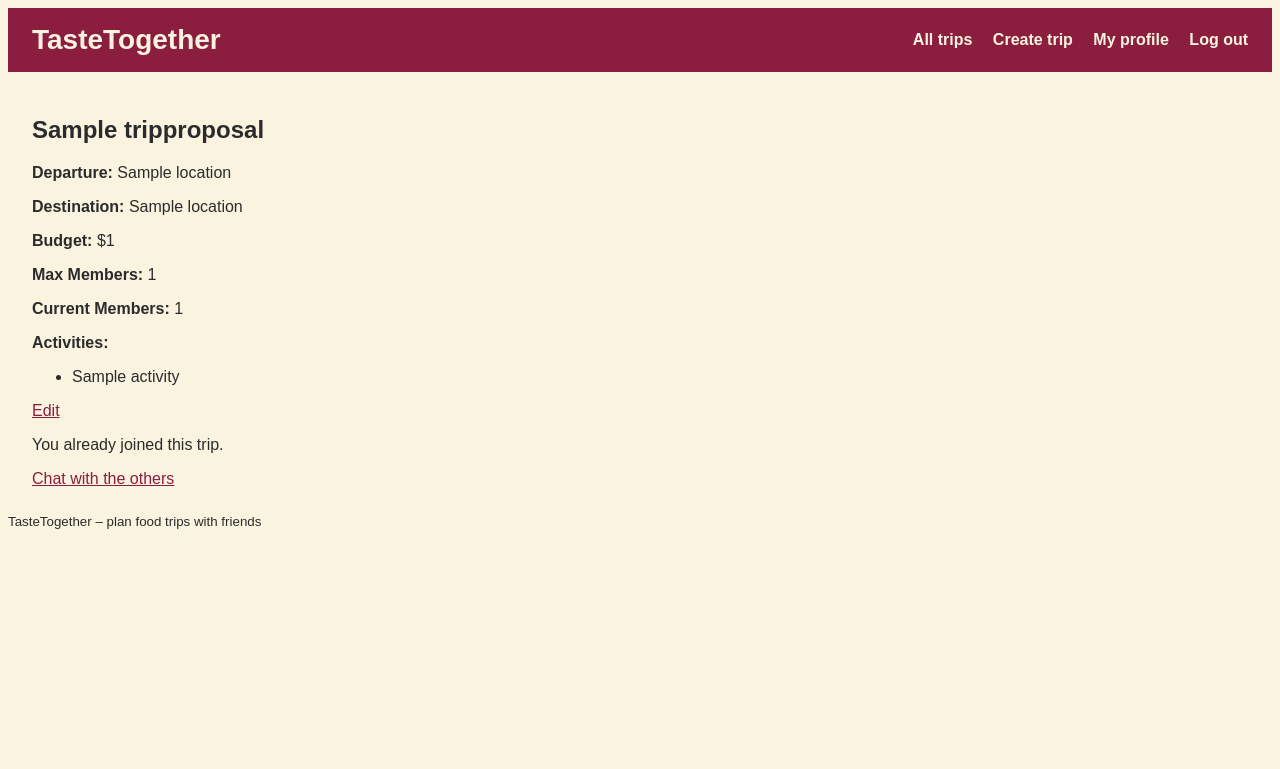
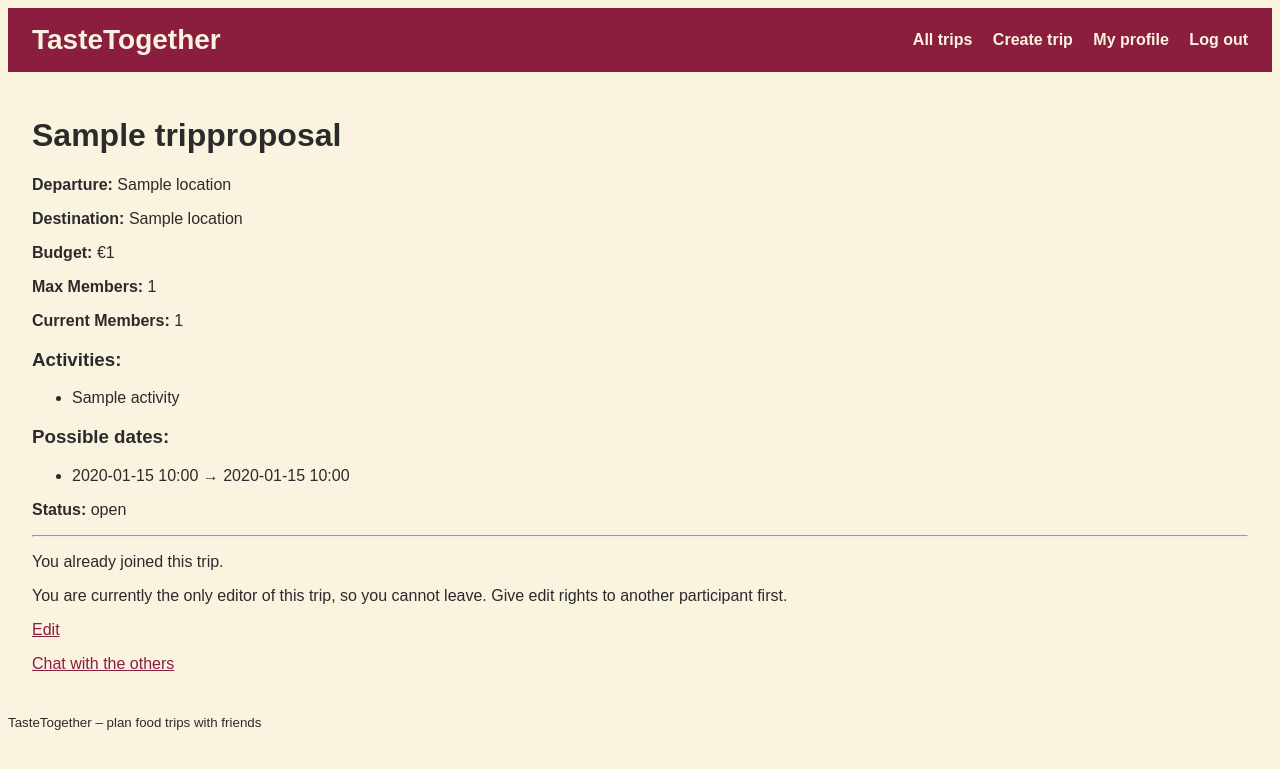
Before and after one commit to pezzi-ph/web-travel-together, a Flask app: page /trips/1 in a window 1280 px wide. Shown: the top 769 px of the page. Run offline with Flask 3, Linux system fonts and the light colour scheme; a user stored in the database is signed in; tables that the repository leaves empty hold one stand-in row (values such as "Sample post").

Commit message:
Fix: activities & dates display + redirect after editing + updated templates + Leave trip + Save Changes

```diff
--- a/travel_together/main.py
+++ b/travel_together/main.py
@@ -8,6 +8,7 @@ from flask import (
     flash,
 )
 from flask_login import login_required, current_user
+from datetime import datetime
 
 from . import db
 from .model import (
@@ -91,12 +92,34 @@ def create_trip():
         possible_departure_dates = request.form.getlist("possible_departure_dates[]")
         possible_return_dates = request.form.getlist("possible_return_dates[]")
 
+        # ----- Convert date strings to Python datetime objects -----
         new_dates = []
-        for i, departure_date in enumerate(possible_departure_dates):
-            if departure_date > possible_return_dates[i]:
+        for i, departure_str in enumerate(possible_departure_dates):
+            # Make sure there is a corresponding return date
+            return_str = possible_return_dates[i] if i < len(possible_return_dates) else ""
+
+            # Skip empty rows (in case the user leaves some blank)
+            if not departure_str or not return_str:
+                continue
+
+            try:
+                # HTML datetime-local gives e.g. "2025-12-10T20:35"
+                departure_dt = datetime.fromisoformat(departure_str)
+                return_dt = datetime.fromisoformat(return_str)
+            except ValueError:
+                flash("Invalid date format. Please enter valid dates.")
+                return redirect(url_for("main.create_trip"))
+
+            if departure_dt > return_dt:
                 flash("Departure date cannot be after return date.")
                 return redirect(url_for("main.create_trip"))
-            new_dates.append(PossibleDates(departure_date=departure_date, return_date=possible_return_dates[i]))
+
+            new_dates.append(
+                PossibleDates(
+                    departure_date=departure_dt,
+                    return_date=return_dt,
+                )
+            )
 
         activities_new = []
         for activity in activities:
@@ -150,37 +173,64 @@ def create_trip():
     return render_template("trips/create_trip.html", trip=TripProposal())
 
 
+
 # ---------------------------------------------------------
 # TRIP DETAIL PAGE
 # ---------------------------------------------------------
 @bp.route("/trips/<int:trip_id>")
 @login_required
-def trip_detail(trip_id):
-    trip = TripProposal.query.get_or_404(trip_id)
+def trip_detail(trip_id: int):
+    trip = db.session.get(TripProposal, trip_id)
+    if trip is None:
+        abort(404)
 
-    # Check if user is participant
-    is_participant = any(p.user_id == current_user.id for p in trip.participants)
+    # Find my participation row, if any
+    my_participation = None
+    for p in trip.participants:
+        if p.user_id == current_user.id:
+            my_participation = p
+            break
 
-    can_edit = any(p.user_id == current_user.id and p.can_edit for p in trip.participants)
+    is_participant = my_participation is not None
+    is_editor = bool(my_participation and my_participation.can_edit)
 
-    # Check capacity
+    # Current participant count + "full" flag
     current_count = len(trip.participants)
     is_full = current_count >= trip.max_members
 
+    # Can I join?
     can_join = (
         (not is_participant)
         and (trip.status == ProposalStatus.open)
         and (not is_full)
     )
 
+    # Can I leave?
+    can_leave = is_participant
+    if can_leave:
+        # If trip is still "active" and I'm an editor, I can only leave
+        # if there is at least one other editor.
+        if trip.status in (
+            ProposalStatus.open,
+            ProposalStatus.closed_to_new_participants,
+        ) and is_editor:
+            other_editors = [
+                p for p in trip.participants
+                if p.user_id != current_user.id and p.can_edit
+            ]
+            if not other_editors:
+                can_leave = False
+
     return render_template(
         "trips/trip_detail.html",
         trip=trip,
         is_participant=is_participant,
+        is_editor=is_editor,
         is_full=is_full,
         can_join=can_join,
-        can_edit=can_edit
+        can_leave=can_leave,
     )
+
 
 
 # ---------------------------------------------------------
@@ -223,8 +273,47 @@ def join_trip(trip_id):
     return redirect(url_for("main.trip_detail", trip_id=trip.id))
 
 
+# ---------------------------------------------------------
+# LEAVE A TRIP
+# ---------------------------------------------------------
 
+@bp.route("/trips/<int:trip_id>/leave", methods=["POST"])
+@login_required
+def leave_trip(trip_id: int):
+    trip = db.session.get(TripProposal, trip_id)
+    if trip is None:
+        abort(404)
 
+    participation = TripProposalParticipant.query.filter_by(
+        trip_id=trip.id,
+        user_id=current_user.id,
+    ).first()
+
+    if participation is None:
+        flash("You are not a participant of this trip.")
+        return redirect(url_for("main.trip_detail", trip_id=trip.id))
+
+    # Check the "only editor" rule on active trips
+    if trip.status in (
+        ProposalStatus.open,
+        ProposalStatus.closed_to_new_participants,
+    ) and participation.can_edit:
+        other_editors = TripProposalParticipant.query.filter(
+            TripProposalParticipant.trip_id == trip.id,
+            TripProposalParticipant.user_id != current_user.id,
+            TripProposalParticipant.can_edit.is_(True),
+        ).count()
+        if other_editors == 0:
+            flash(
+                "You are the only editor of this trip. "
+                "Give edit rights to another participant before leaving."
+            )
+            return redirect(url_for("main.trip_detail", trip_id=trip.id))
+
+    db.session.delete(participation)
+    db.session.commit()
+    flash("You left this trip.")
+    return redirect(url_for("main.index"))
 
 
 
@@ -235,18 +324,25 @@ def join_trip(trip_id):
 @bp.route("/trips/<int:trip_id>/edit", methods=["GET", "POST"])
 @login_required
 def edit_trip(trip_id):
-    stmt = db.select(TripProposalParticipant).where(TripProposalParticipant.trip_id == trip_id, TripProposalParticipant.user_id == current_user.id)
-    participant = db.session.execute(stmt).scalar()
-    if participant is None or not participant.can_edit:
-        flash("You are not allowed to edit this trip.")
-        return index()
+    # Load trip
+    trip = db.session.get(TripProposal, trip_id)
+    if trip is None:
+        abort(404)
 
-    trip = TripProposal.query.get_or_404(trip_id)
+    # Ensure current user is a participant with edit rights
+    participation = TripProposalParticipant.query.filter_by(
+        trip_id=trip.id,
+        user_id=current_user.id,
+    ).first()
+
+    if participation is None or not participation.can_edit:
+        abort(403)
 
     if request.method == "POST":
-        name = request.form.get("name")
-        departure = request.form.get("departure")
-        destination = request.form.get("destination")
+        # ----- BASIC FIELDS -----
+        name = request.form.get("name", "").strip()
+        departure = request.form.get("departure", "").strip()
+        destination = request.form.get("destination", "").strip()
         budget = request.form.get("budget")
         max_members = request.form.get("max_members")
         activities = request.form.getlist("activities[]")
@@ -254,64 +350,113 @@ def edit_trip(trip_id):
         possible_return_dates = request.form.getlist("possible_return_dates[]")
         status = request.form.get("status")
 
-        new_dates = []
-        for i, departure_date in enumerate(possible_departure_dates):
-            if departure_date > possible_return_dates[i]:
-                flash("Departure date cannot be after return date.")
-                return redirect(url_for("main.create_trip"))
-            new_dates.append(PossibleDates(departure_date=departure_date, return_date=possible_return_dates[i]))
-
-
-
-        activities_new = []
-        for activity in activities:
-            if len(activity) < 1:
-                continue
-            act = Activity.query.filter_by(name=activity, trip_id=trip_id).first()
-            activities_new.append(act or Activity(name=activity, trip_id=trip_id))
-
-        # Validate fields
+        # Required fields
         if not name or not departure or not destination:
             flash("Name, departure, and destination are required.")
-            return redirect(url_for("main.create_trip"))
+            return redirect(url_for("main.edit_trip", trip_id=trip.id))
 
-        # Create or get departure location
+        # ----- LOCATIONS -----
         dep_loc = Location.query.filter_by(name=departure).first()
-        if not dep_loc:
+        if dep_loc is None:
             dep_loc = Location(name=departure)
             db.session.add(dep_loc)
 
-        # Create or get destination location
         dest_loc = Location.query.filter_by(name=destination).first()
-        if not dest_loc:
+        if dest_loc is None:
             dest_loc = Location(name=destination)
             db.session.add(dest_loc)
+
+        # ----- ACTIVITIES -----
+        new_activities = []
+        for text in activities:
+            text = text.strip()
+            if not text:
+                continue        # skip blank rows
+            new_activities.append(Activity(name=text))
+
+        # ----- POSSIBLE DATES -----
+        new_dates = []
+        for i, dep_str in enumerate(possible_departure_dates):
+            ret_str = possible_return_dates[i] if i < len(possible_return_dates) else ""
+
+            dep_str = dep_str.strip()
+            ret_str = ret_str.strip()
+            if not dep_str or not ret_str:
+                continue        # skip blank date rows
+
+            try:
+                dep_dt = datetime.fromisoformat(dep_str)
+                ret_dt = datetime.fromisoformat(ret_str)
+            except ValueError:
+                flash("Invalid date format. Please enter valid dates.")
+                return redirect(url_for("main.edit_trip", trip_id=trip.id))
+
+            if dep_dt > ret_dt:
+                flash("Departure date cannot be after return date.")
+                return redirect(url_for("main.edit_trip", trip_id=trip.id))
+
+            new_dates.append(
+                PossibleDates(
+                    departure_date=dep_dt,
+                    return_date=ret_dt,
+                )
+            )
+
+        # ----- UPDATE SCALAR FIELDS -----
         trip.name = name
         trip.departure_location = dep_loc
         trip.destination_location = dest_loc
-        trip.budget = budget
-        trip.max_members = max_members
-        trip.activities = activities_new
-        trip.possible_dates = new_dates
-        trip.status = ProposalStatus(int(status))
+        trip.budget = int(budget) if budget else 0
+        trip.max_members = int(max_members) if max_members else trip.max_members
+
+        if status:
+            trip.status = ProposalStatus(int(status))
+
+        # ----- REPLACE CHILD COLLECTIONS -----
+        trip.activities.clear()
+        trip.activities.extend(new_activities)
+
+        trip.possible_dates.clear()
+        trip.possible_dates.extend(new_dates)
+
         db.session.commit()
-        flash("Trip edited successfully!")
+        flash("Trip updated successfully.")
+        # 👇 after saving, go back to the detail page
+        return redirect(url_for("main.trip_detail", trip_id=trip.id))
 
+    # GET: reuse the same form as for create_trip
     return render_template("trips/create_trip.html", trip=trip)
 
 # ---------------------------------------------------------
-# TRIP Chat
+# TRIP MESSAGE BOARD
 # ---------------------------------------------------------
 @bp.route("/trips/<int:trip_id>/chat", methods=["GET", "POST"])
 @login_required
-def chat_trip(trip_id):
+def message_board(trip_id):
     trip = TripProposal.query.get_or_404(trip_id)
+
+    # Security check: only participants can see/post
     if not any(p.user_id == current_user.id for p in trip.participants):
         flash("You are not participating in this trip.")
-        return index()
+        return redirect(url_for("main.index"))
+
     if request.method == "POST":
-        messageText = request.form.get("message")
-        message = Message(text=messageText, trip_id=trip_id, user_id=current_user.id)
-        db.session.add(message)
-        db.session.commit()
-    return render_template("trips/message_board.html", messages=trip.messages)
+        message_text = request.form.get("message", "").strip()
+        if message_text:
+            message = Message(
+                text=message_text,
+                trip_id=trip_id,
+                user_id=current_user.id,
+            )
+            db.session.add(message)
+            db.session.commit()
+            flash("Message posted.")
+
+        return redirect(url_for("main.message_board", trip_id=trip_id))
+
+    # GET: show the board
+    return render_template(
+        "trips/message_board.html",
+        trip=trip,
+        messages=trip.messages,
+    )
--- a/travel_together/templates/trips/trip_detail.html
+++ b/travel_together/templates/trips/trip_detail.html
@@ -1,29 +1,85 @@
 {% extends "base.html" %}
 
+{% block title %}{{ trip.name }} – TasteTogether{% endblock %}
+
 {% block content %}
-<h2>{{ trip.name }}</h2>
+<div class="page-header">
+    <h1>{{ trip.name }}</h1>
+</div>
 
 <p><strong>Departure:</strong> {{ trip.departure_location.name }}</p>
 <p><strong>Destination:</strong> {{ trip.destination_location.name }}</p>
-<p><strong>Budget:</strong> ${{ trip.budget }}</p>
+<p><strong>Budget:</strong> €{{ trip.budget }}</p>
 <p><strong>Max Members:</strong> {{ trip.max_members }}</p>
 <p><strong>Current Members:</strong> {{ trip.participants|length }}</p>
-<p><strong>Activities:</strong></p>
+
+<h3>Activities:</h3>
 <ul>
-{% for activity in trip.activities %}
+    {% if trip.activities %}
+    {% for activity in trip.activities %}
     <li>{{ activity.name }}</li>
-{% endfor %}
+    {% endfor %}
+    {% else %}
+    <li>–</li>
+    {% endif %}
 </ul>
 
+<h3>Possible dates:</h3>
+<ul>
+    {% if trip.possible_dates %}
+    {% for d in trip.possible_dates %}
+    <li>
+        {{ d.departure_date.strftime("%Y-%m-%d %H:%M") }}
+        →
+        {{ d.return_date.strftime("%Y-%m-%d %H:%M") }}
+    </li>
+    {% endfor %}
+    {% else %}
+    <li>–</li>
+    {% endif %}
+</ul>
 
-{% if can_join %}
-<form action="{{ url_for('main.join_trip', trip_id=trip.id) }}" method="POST">
-    <button type="submit">Join Trip</button>
+<p>
+    <strong>Status:</strong>
+    {% if trip.status.value == 1 %}open
+    {% elif trip.status.value == 2 %}closed to new participants
+    {% elif trip.status.value == 3 %}finalized
+    {% elif trip.status.value == 4 %}cancelled
+    {% endif %}
+</p>
+
+<hr>
+
+  {# JOIN / LEAVE MESSAGES #}
+  {% if can_join %}
+<form method="post" action="{{ url_for('main.join_trip', trip_id=trip.id) }}">
+    <button type="submit">Join this trip</button>
 </form>
-{% elif can_edit %}
-<a href="{{ url_for('main.edit_trip', trip_id=trip.id) }}">Edit</a>
-{% endif %}{% if is_participant %}
+  {% else %}
+    {% if is_participant %}
 <p>You already joined this trip.</p>
-<a href="{{ url_for('main.chat_trip', trip_id=trip.id) }}">Chat with the others</a>
-{% endif %}
+    {% endif %}
+    {% if not can_leave and is_participant %}
+<p>
+    You are currently the only editor of this trip, so you cannot leave. Give edit
+    rights to another participant first.
+</p>
+    {% endif %}
+  {% endif %}
+
+  {% if can_leave %}
+<form method="post" action="{{ url_for('main.leave_trip', trip_id=trip.id) }}">
+    <button type="submit">Leave this trip</button>
+</form>
+  {% endif %}
+
+  {% if is_editor and trip.status.value in (1, 2) %}
+<p>
+    <a href="{{ url_for('main.edit_trip', trip_id=trip.id) }}">Edit</a>
+</p>
+  {% endif %}
+
+<p>
+    <a href="{{ url_for('main.message_board', trip_id=trip.id) }}">Chat with the others</a>
+</p>
 {% endblock %}
```
Also changed, not shown: travel_together/templates/main/index.html (+18 -8 lines), travel_together/templates/trips/create_trip.html (+91 -30 lines), travel_together/templates/trips/edit_trip.html (added, +105 -0 lines).
